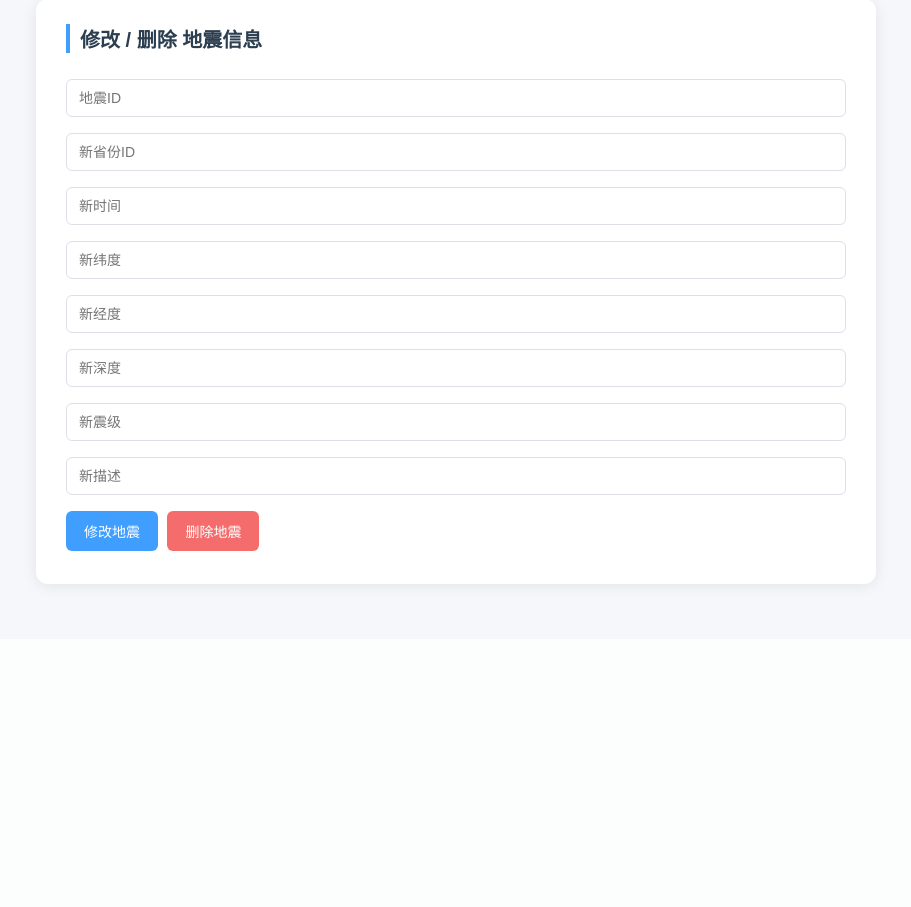
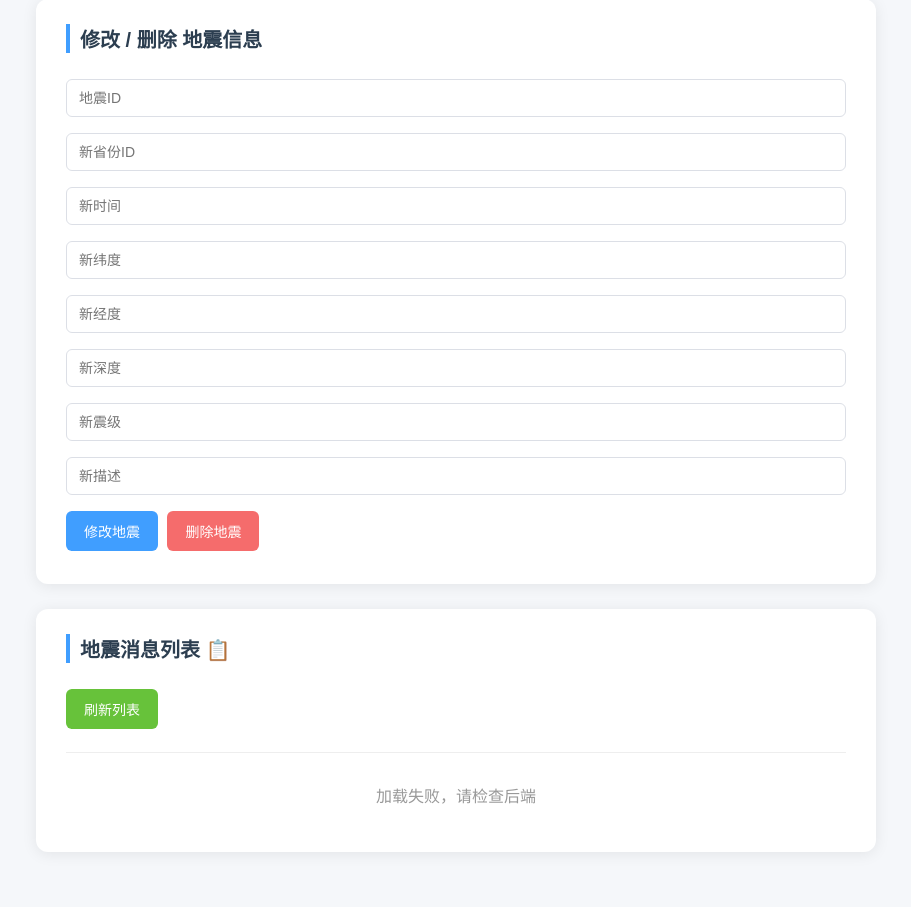
Before and after one commit to fanyaoqiutang/flak-earthquake-system, a Flask app: page / in a window 1280 px wide. Shown: the part 1213-2120 px from the top of the page, without its empty margins (184-1095 px from the left). Before the commit the page ends 1803 px from the top, so only its background shows below. Run offline with Flask 3, Linux system fonts and the light colour scheme.

Commit message:
增加查看地震消息列表

```diff
--- a/routes.py
+++ b/routes.py
@@ -77,6 +77,9 @@ def register_routes(app):
                 "admin_account": admin.admin_account
             }
         })
+
+
+
 
     @app.route('/api/admin/logout', methods=['POST'])
     def admin_logout():
--- a/templates/LOGIN.html
+++ b/templates/LOGIN.html
@@ -100,6 +100,38 @@
             display: none;
             white-space: nowrap;
         }
+
+        /* 地震列表样式 */
+        .eq-list {
+            margin-top: 15px;
+            max-height: 380px;
+            overflow-y: auto;
+            border-top: 1px solid #eee;
+            padding-top: 10px;
+        }
+        .eq-item {
+            padding: 12px;
+            border-bottom: 1px solid #f0f0f0;
+            font-size: 13px;
+            line-height: 1.5;
+        }
+        .eq-item:last-child {
+            border-bottom: none;
+        }
+        .eq-title {
+            font-weight: bold;
+            color: #2c3e50;
+            margin-bottom: 4px;
+        }
+        .eq-meta {
+            color: #7f8c8d;
+            font-size: 12px;
+        }
+        .empty-tip {
+            text-align: center;
+            color: #999;
+            padding: 20px;
+        }
     </style>
 </head>
 
@@ -155,6 +187,15 @@
         <button class="danger" onclick="deleteEarthquake()">删除地震</button>
     </div>
 
+    <!-- ====================== 新增：地震消息列表 ====================== -->
+    <div class="container">
+        <h2>地震消息列表 📋</h2>
+        <button onclick="loadEarthquakeList()" style="background:#67C23A">刷新列表</button>
+        <div id="eq_list_container" class="eq-list">
+            <div class="empty-tip">点击刷新加载数据...</div>
+        </div>
+    </div>
+
     <div class="toast" id="toast"></div>
 
 <script>
@@ -175,6 +216,9 @@ window.onload = function() {
         currentAdminToken = savedAdminToken;
         updateAdminStatus(localStorage.getItem("admin_account") || "已登录");
     }
+
+    // 页面打开自动加载地震列表
+    loadEarthquakeList();
 };
 
 // 弹窗提示
@@ -203,6 +247,44 @@ function updateAdminStatus(text) {
     } else {
         statusDiv.innerHTML = '';
     }
+}
+
+// ====================== 新增：加载地震列表 ======================
+function loadEarthquakeList() {
+    const container = document.getElementById("eq_list_container");
+    container.innerHTML = `<div class="empty-tip">加载中...</div>`;
+
+    fetch("http://127.0.0.1:5000/api/earthquake/list")
+    .then(res => res.json())
+    .then(data => {
+        if (data.code !== 200 || !data.data || data.data.length === 0) {
+            container.innerHTML = `<div class="empty-tip">暂无地震数据</div>`;
+            return;
+        }
+
+        let html = '';
+        data.data.forEach(item => {
+            html += `
+            <div class="eq-item">
+                <div class="eq-title">
+                    ${item.province_name} · ${item.magnitude}级
+                </div>
+                <div class="eq-meta">
+                    时间：${item.earthquake_time} | ID：${item.earthquake_id}<br>
+                    经纬度：${item.latitude}, ${item.longitude} | 深度：${item.depth}km<br>
+                    描述：${item.earthquake_message || '无'}
+                </div>
+            </div>
+            `;
+        });
+
+        container.innerHTML = html;
+        showToast(`加载成功，共 ${data.total} 条记录`);
+    })
+    .catch(err => {
+        container.innerHTML = `<div class="empty-tip">加载失败，请检查后端</div>`;
+        showToast("地震列表加载失败");
+    });
 }
 
 // ========== 普通用户 ==========
@@ -426,7 +508,8 @@ async function addEarthquake() {
     .then(data=>{
         if(data.code===200) {
             showToast("地震数据上传成功");
-            // 清空表单
+            // 自动刷新列表
+            loadEarthquakeList();
             document.getElementById("province_id").value = "";
             document.getElementById("earthquake_time").value = "";
             document.getElementById("latitude").value = "";
@@ -472,6 +555,7 @@ function updateEarthquake(){
     .then(d=>{
         showToast(d.msg);
         if(d.code === 200) {
+            loadEarthquakeList();
             document.getElementById("eq_id").value = "";
         }
     })
@@ -500,6 +584,7 @@ function deleteEarthquake(){
     .then(d=>{
         showToast(d.msg);
         if(d.code === 200) {
+            loadEarthquakeList();
             document.getElementById("eq_id").value = "";
         }
     })
```
Also changed, not shown: instance/test.db.
